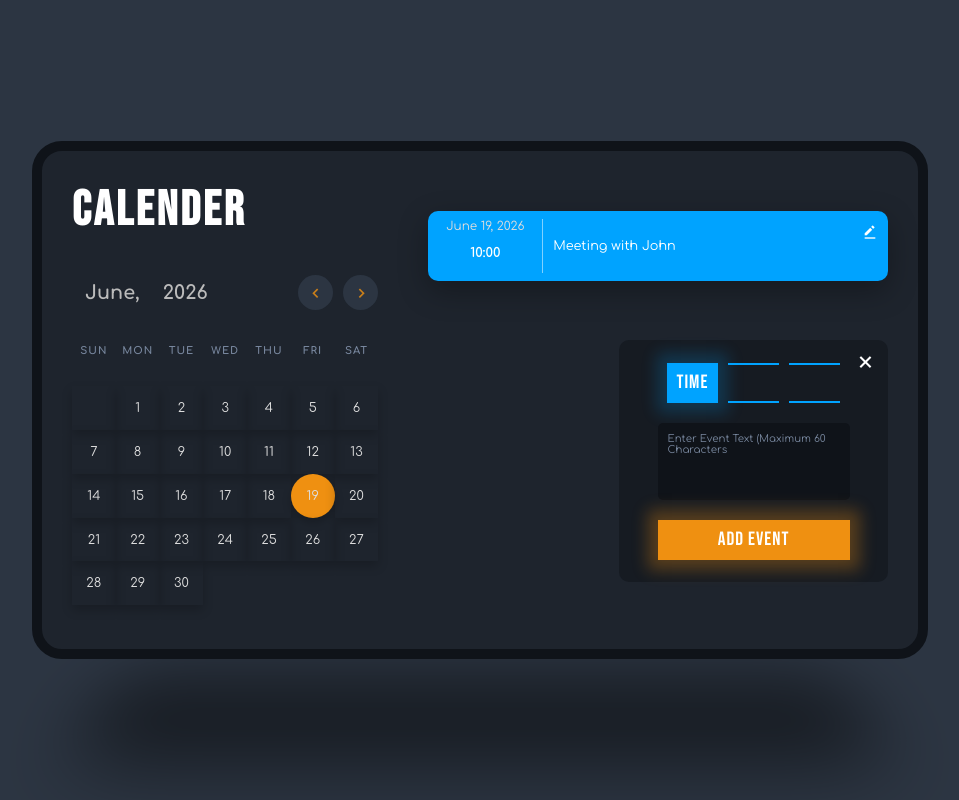
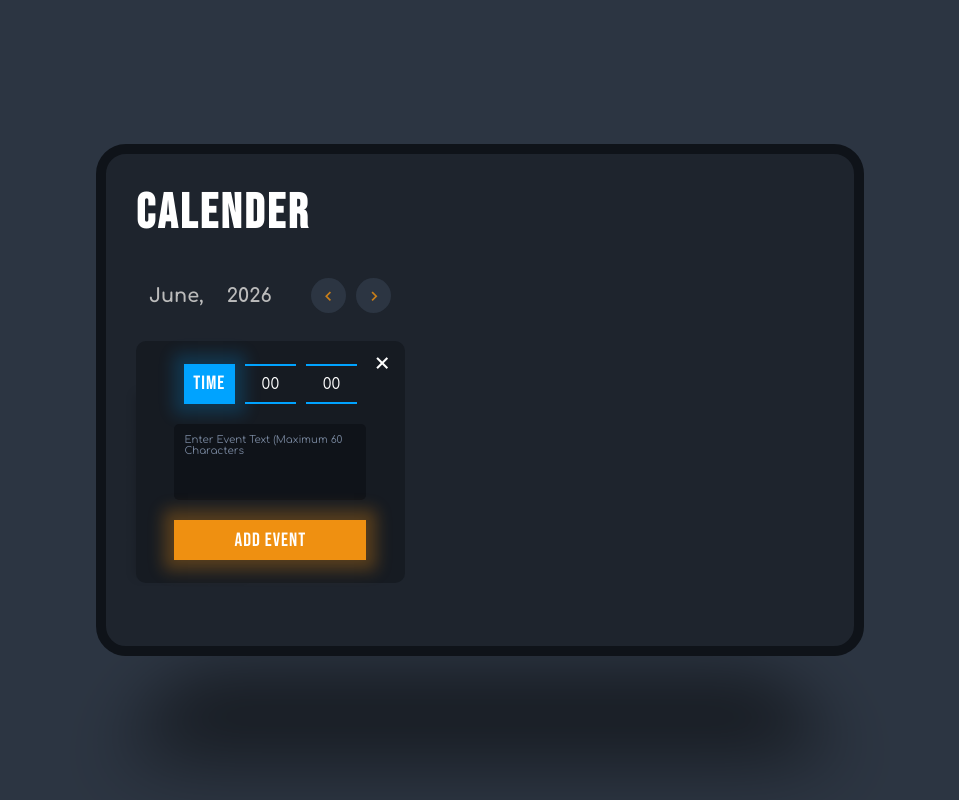
Before and after one commit to ritujane78/react_calendar, a React (Vite) app: page / in a window 1280 px wide. Both pictures are taken after a click on the element "19". Shown: the whole page, without its empty margins (160-1119 px from the left). Built offline with nearby package versions, Linux system fonts and the light colour scheme.

Commit message:
make functionable event popup

```diff
--- a/src/components/CalendarApp.css
+++ b/src/components/CalendarApp.css
@@ -1,7 +1,7 @@
 .calendar-app{
-    width: 70%;
+    width: 60%;
     min-width: 90vmin;
-    aspect-ratio: 3 / 1;
+    aspect-ratio: 3 / 2;
     background-color: #1e242d;
     padding: 3rem;
     border-radius: 3rem;
@@ -99,14 +99,14 @@
 }
 .events{
     width: 60%;
-    height: 200%;
+    height: 100%;
     padding: 3rem 0;
 }
 .event-popup{
     position: absolute;
     top: 38%;
-    /* left: 3rem; */
-    right: 3rem;
+    left: 3rem;
+    /* right: 3rem; */
     background-color: #161b22;
     width: clamp(25rem, 21cqi, 40rem);
     aspect-ratio: 10 / 9;
--- a/src/components/CalendarApp.jsx
+++ b/src/components/CalendarApp.jsx
@@ -19,6 +19,14 @@
   const currentDate = new Date();
   const [currentMonth, setCurrentMonth] = useState(currentDate.getMonth());
   const [currentYear, setCurrentYear] = useState(currentDate.getFullYear());
+  const [selectedDate, setSelectedDate] = useState(currentDate);
+  const [showEventPopup, setShowEventPopup] = useState(false);
+  const [events, setEvents] = useState([]);
+  const [eventTime, setEventTime] = useState({
+    hours: '00',
+    minutes: '00',
+  });
+  const [eventText, setEventText] = useState('');
 
   const daysInMonth = new Date(currentYear, currentMonth + 1,  0).getDate();
   const firstDayOfMonth = new Date(currentYear, currentMonth, 1).getDay();
@@ -30,6 +38,38 @@
   const getNextMonth = () => {
     setCurrentMonth(prevMonth => prevMonth === 11? 0: prevMonth + 1);
     setCurrentYear(prevYear => currentMonth === 11? prevYear + 1: prevYear );
+  }
+  const handleDateClick = (day) => {
+    const clickedDate = new Date(currentYear, currentMonth, day);
+    const today = new Date();
+    if( clickedDate >= today || isSameDay(clickedDate, today)){
+        setSelectedDate(clickedDate);
+        setShowEventPopup(true);
+        setEventTime({hours : '00', minutes : '00'});
+        setEventText("");
+    } else {
+        setShowEventPopup(false);
+    }
+  }
+  const isSameDay = (date1, date2) => {
+    return (
+        date1.getFullYear() == date2.getFullYear() &&
+        date1.getMonth() == date2.getMonth() &&
+        date1.getDate() == date2.getDate()
+    )
+  }
+  const handleEventSubmit = () => {
+    if (!eventText.trim()) return;
+
+    const newEvent = {
+        date: selectedDate,
+        time: `${eventTime.hours.padStart(2, '0')}:${eventTime.minutes.padStart(2, '0')}`,
+        text: eventText
+    };
+    setEvents([...events, newEvent]);
+    setEventTime({hours: '00', minutes: '00'});
+    setEventText("");
+    setShowEventPopup(false);
   }
     return (
     <div className='calendar-app'>
@@ -55,35 +95,77 @@
                         day + 1 === currentDate.getDate() &&
                             currentMonth === currentDate.getMonth() &&
                             currentYear === currentDate.getFullYear() ?
-                        'current-day': ''}>
+                        'current-day': ''}
+                        onClick={() => handleDateClick(day + 1)}
+                    >
                             {day + 1}</span>
                 ))}
             </div>
         </div>
         <div className="events">
+            {showEventPopup && (
                 <div className="event-popup">
                 <div className="time-input">
-                    <div className="event-popup-time">Time</div>
-                    <input type="number" min={0} max={24} className='hour' />
-                    <input type="number" min={0} max={60} className='minutes' />
+                    <div className="event-popup-time">
+                        Time
                     </div>
-                <textarea placeholder='Enter Event Text (Maximum 60 Characters'></textarea>
-                <button className='event-popup-btn'>Add Event</button>
+                    <input
+                        type="number"
+                        min={0}
+                        max={23}
+                        className="hour"
+                        name="hours"
+                        value={eventTime.hours}
+                        onChange={(e) =>
+                        setEventTime({
+                            ...eventTime,
+                            hours: e.target.value,
+                        })
+                        }
+                    />
+
+                    <input
+                        type="number"
+                        min={0}
+                        max={59}
+                        className="minutes"
+                        name="minutes"
+                        value={eventTime.minutes}
+                        onChange={(e) =>
+                        setEventTime({
+                            ...eventTime,
+                            minutes: e.target.value,
+                        })
+                        }
+                    />
+                </div>
+                <textarea placeholder='Enter Event Text (Maximum 60 Characters'
+                value={eventText}
+                onChange={(e) => {
+                    if(e.target.value.length <= 60)setEventText(e.target.value)}
+                    }
+                ></textarea>
+                <button className='event-popup-btn' onClick={handleEventSubmit}>Add Event</button>
                 <button className="event-popup-close">
-                    <i className="bx bx-x"></i>
+                    <i className="bx bx-x" onClick={() => setShowEventPopup(false)}></i>
                 </button>
             </div>
-            <div className="event">
+            )}
+            {events.map((event, index) => (
+                <div className="event" key={index}>
                     <div className="event-date-wrapper">
-                    <div className="event-date">June 19, 2026</div>
-                    <div className="event-time">10:00</div>
+                        <div className="event-date">
+                            {`${monthsOfYear[event.date.getMonth()]} ${event.date.getDate()}, ${event.date.getFullYear()}`}
                         </div>
-                <div className="event-text">Meeting with John</div>
+                        <div className="event-time">{event.time}</div>
+                    </div>
+                    <div className="event-text">{event.text}</div>
                     <div className="event-buttons">
                         <i className="bx bxs-edit-alt"></i>
-                    <i className="bc bxs-message-alt-x"></i>
+                        <i className="bx bxs-message-alt-x"></i>
                     </div>
                 </div>
+            ))}
         </div>
     </div>
   )
--- a/src/index.css
+++ b/src/index.css
@@ -17,4 +17,5 @@
   display: grid;
   place-items: center;
   perspective: 100rem;
+  overflow: hidden;
 }
```
Lines whose indentation alone changed are shown as unchanged.
